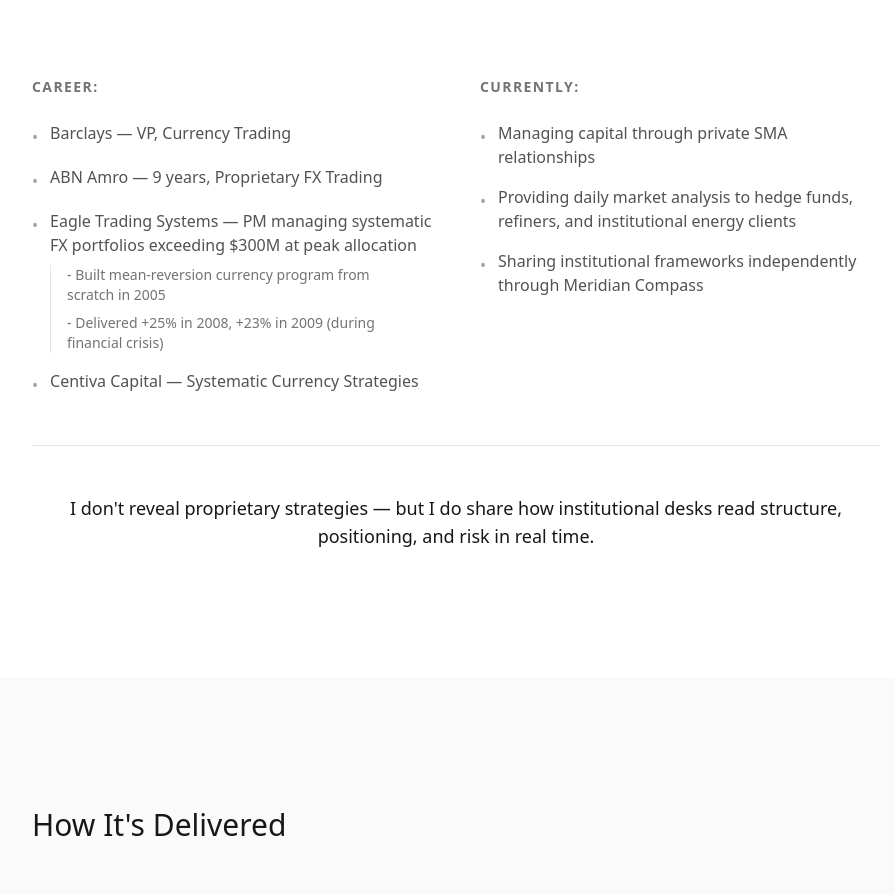
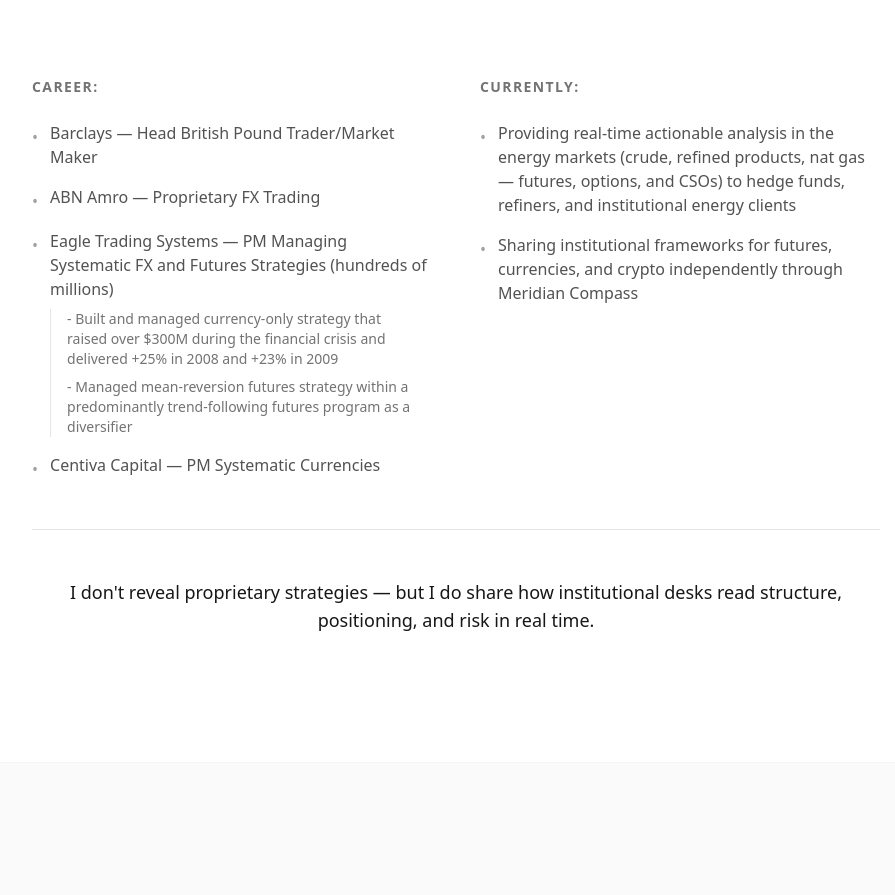
Before and after one commit to apurva670/meridian-early, a Next.js app: page / in a window 1280 px wide. Shown: the part 4120-5015 px from the top of the page, without its empty margins (184-1079 px from the left). Built offline with nearby package versions, Linux system fonts and the light colour scheme; no server answers.

Commit message:
Update ABOUT MARK section copy

```diff
--- a/src/app/page.tsx
+++ b/src/app/page.tsx
@@ -354,25 +354,25 @@
                   <ul className="space-y-4 text-neutral-600 font-light">
                     <li className="flex gap-3">
                       <span className="text-neutral-400 mt-1">•</span>
-                      <span><strong>Barclays</strong> — VP, Currency Trading</span>
+                      <span><strong>Barclays</strong> — Head British Pound Trader/Market Maker</span>
                     </li>
                     <li className="flex gap-3">
                       <span className="text-neutral-400 mt-1">•</span>
-                      <span><strong>ABN Amro</strong> — 9 years, Proprietary FX Trading</span>
+                      <span><strong>ABN Amro</strong> — Proprietary FX Trading</span>
                     </li>
                     <li className="flex gap-3">
                       <span className="text-neutral-400 mt-1">•</span>
                       <div className="space-y-2">
-                        <span><strong>Eagle Trading Systems</strong> — PM managing systematic FX portfolios exceeding $300M at peak allocation</span>
+                        <span><strong>Eagle Trading Systems</strong> — PM Managing Systematic FX and Futures Strategies (hundreds of millions)</span>
                         <ul className="pl-4 space-y-2 text-sm text-neutral-500 border-l px-4 border-neutral-200 mt-2">
-                          <li>- Built mean-reversion currency program from scratch in 2005</li>
-                          <li>- Delivered +25% in 2008, +23% in 2009 (during financial crisis)</li>
+                          <li>- Built and managed currency-only strategy that raised over $300M during the financial crisis and delivered +25% in 2008 and +23% in 2009</li>
+                          <li>- Managed mean-reversion futures strategy within a predominantly trend-following futures program as a diversifier</li>
                         </ul>
                       </div>
                     </li>
                     <li className="flex gap-3">
                       <span className="text-neutral-400 mt-1">•</span>
-                      <span><strong>Centiva Capital</strong> — Systematic Currency Strategies</span>
+                      <span><strong>Centiva Capital</strong> — PM Systematic Currencies</span>
                     </li>
                   </ul>
                 </div>
@@ -385,15 +385,11 @@
                   <ul className="space-y-4 text-neutral-600 font-light">
                     <li className="flex gap-3">
                       <span className="text-neutral-400 mt-1">•</span>
-                      <span>Managing capital through private SMA relationships</span>
+                      <span>Providing real-time actionable analysis in the energy markets (crude, refined products, nat gas — futures, options, and CSOs) to hedge funds, refiners, and institutional energy clients</span>
                     </li>
                     <li className="flex gap-3">
                       <span className="text-neutral-400 mt-1">•</span>
-                      <span>Providing daily market analysis to hedge funds, refiners, and institutional energy clients</span>
-                    </li>
-                    <li className="flex gap-3">
-                      <span className="text-neutral-400 mt-1">•</span>
-                      <span>Sharing institutional frameworks independently through Meridian Compass</span>
+                      <span>Sharing institutional frameworks for futures, currencies, and crypto independently through Meridian Compass</span>
                     </li>
                   </ul>
                 </div>
```
